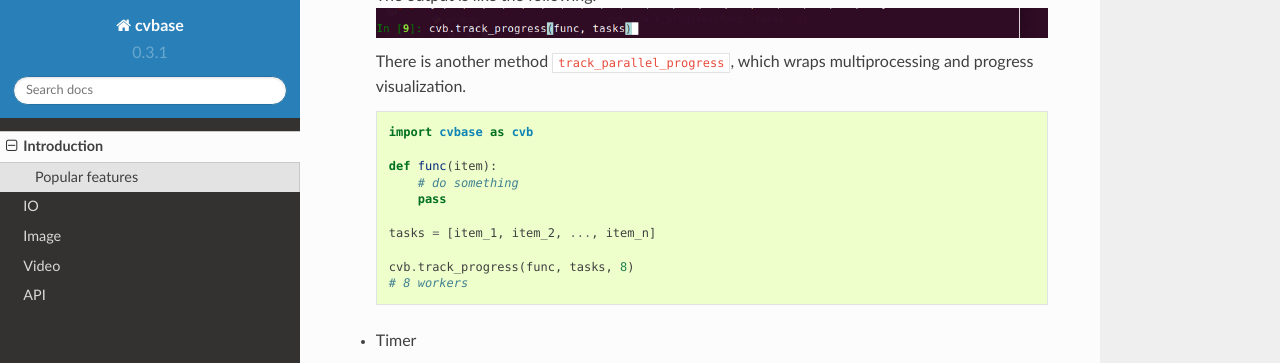
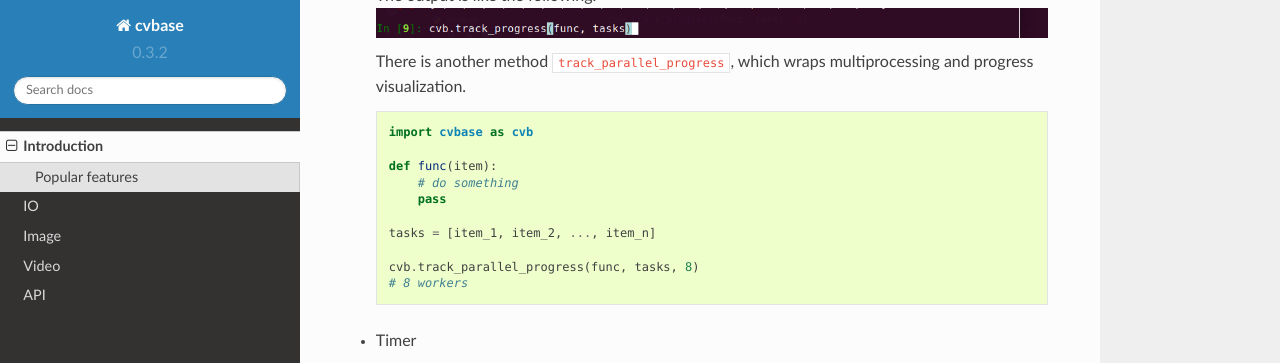
Before and after one commit to hellock/cvbase, a Sphinx documentation site: the page built from docs/intro.md, in a window 1280 px wide and 900 px high, scrolled down 675 px. Shown: the top 363 px of the window. Built offline with Sphinx 7.4.7 and the Read the Docs theme 2.0.0, drawn with Linux system fonts in a browser that asks for light colours.

Commit message:
update docs

````diff
--- a/README.rst
+++ b/README.rst
@@ -19,5 +19,5 @@ cvbase
 ``cvbase`` is a miscellaneous set of tools which maybe helpful for computer vision research.
 It comprises the following parts.
 
-The `documentation
+Try and start with ``pip install cvbase``. The `documentation
 <http://cvbase.readthedocs.io/en/latest>`_  is on going.
--- a/cvbase/version.py
+++ b/cvbase/version.py
@@ -1 +1 @@
-__version__ = '0.3.1'
+__version__ = '0.3.2'
--- a/docs/api.rst
+++ b/docs/api.rst
@@ -35,3 +35,7 @@ API
 .. automodule:: cvbase.det.eval
     :members:
     :show-inheritance:
+
+.. automodule:: cvbase.det.labels
+    :members:
+    :show-inheritance:
--- a/docs/intro.md
+++ b/docs/intro.md
@@ -39,7 +39,7 @@
 
     tasks = [item_1, item_2, ..., item_n]
 
-    cvb.track_progress(func, tasks, 8)
+    cvb.track_parallel_progress(func, tasks, 8)
     # 8 workers
     ```
 
````
